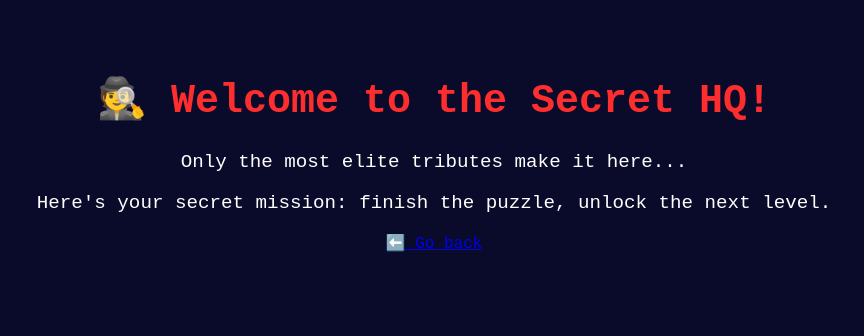
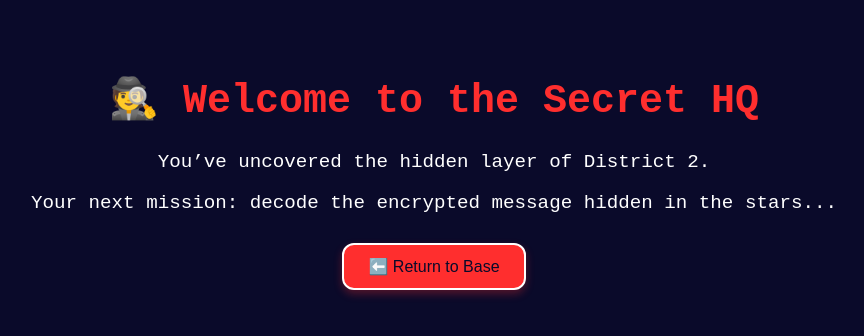
Before and after one commit to AgamjitB/tribute-district-2, a plain HTML site: page secret.html in a window 1280 px wide. Shown: the whole page, without its empty margins (206-1070 px from the left). Drawn offline with Linux system fonts and the light colour scheme.

Commit message:
Update secret.html

```diff
--- a/secret.html
+++ b/secret.html
@@ -5,10 +5,9 @@
   <link rel="stylesheet" href="style.css" />
 </head>
 <body>
-  <h1>🕵️ Welcome to the Secret HQ!</h1>
-  <p>Only the most elite tributes make it here...</p>
-  <p>Here's your secret mission: finish the puzzle, unlock the next level.</p>
-
-  <a href="index.html">⬅️ Go back</a>
+  <h1>🕵️ Welcome to the Secret HQ</h1>
+  <p>You’ve uncovered the hidden layer of District 2.</p>
+  <p>Your next mission: decode the encrypted message hidden in the stars...</p>
+  <a href="index.html"><button>⬅️ Return to Base</button></a>
 </body>
 </html>
```
